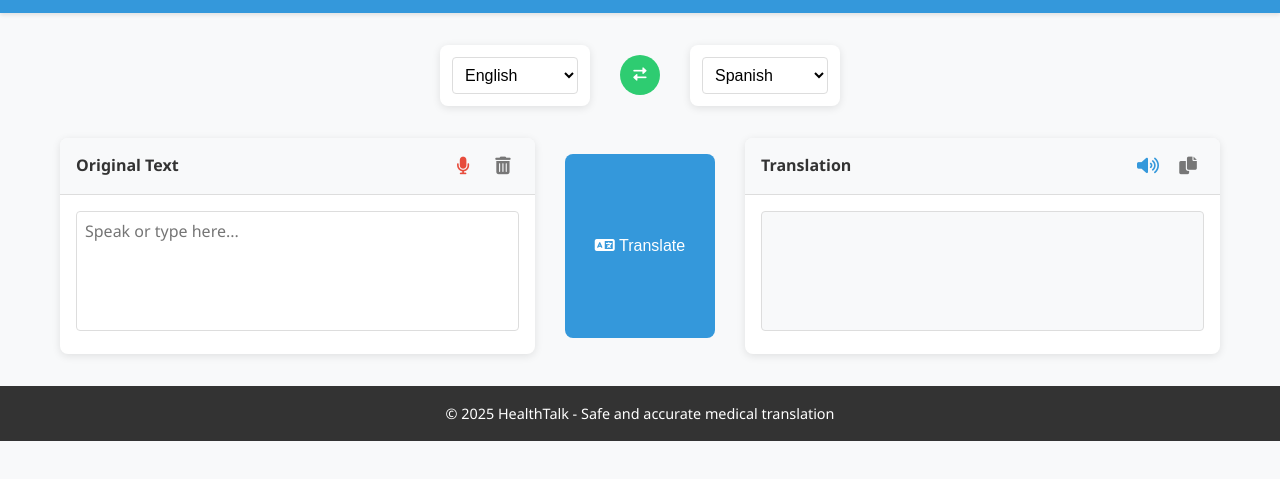
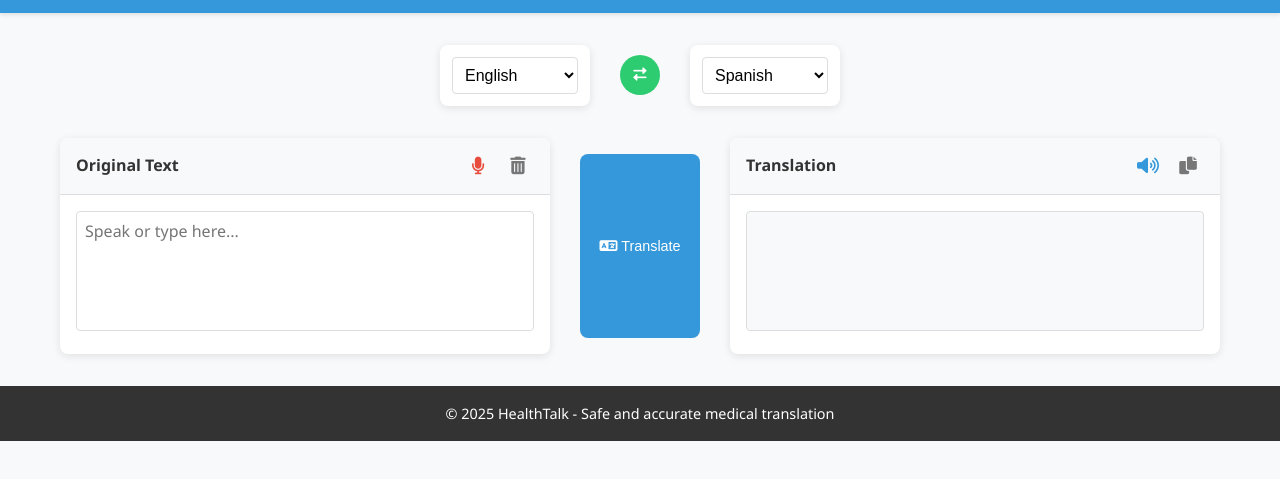
Before and after one commit to leonardosanch/medical_app, a website: page frontend/index.html in a window 1280 px wide. Shown: the part 101-580 px from the top of the page. Drawn offline with Linux system fonts and the light colour scheme.

Commit message:
modificacion del css ajustes tamaño de boton

```diff
--- a/frontend/static/css/style.css
+++ b/frontend/static/css/style.css
@@ -209,22 +209,23 @@ header h1 {
   background-color: #f8f9fa;
 }
 
-/* Translation Button */
+/* Translation Button - Ajustes estéticos */
 .translate-btn {
   background-color: var(--primary-color);
   color: white;
   border: none;
   border-radius: var(--border-radius);
-  padding: 0.75rem 1.5rem;
-  font-size: 1rem;
+  padding: 0.5rem 1rem; /* Reducir el padding */
+  font-size: 0.9rem; /* Reducir tamaño de fuente */
   cursor: pointer;
   transition: var(--transition);
   display: flex;
   align-items: center;
   justify-content: center;
-  gap: 0.5rem;
-  margin: 1rem auto;
-  min-width: 150px;
+  gap: 0.3rem;
+  margin: 0.5rem auto; /* Reducir margen vertical */
+  min-width: 120px; /* Reducir ancho mínimo */
+  max-width: 150px; /* Limitar ancho máximo */
 }
 
 .translate-btn:hover {
```
